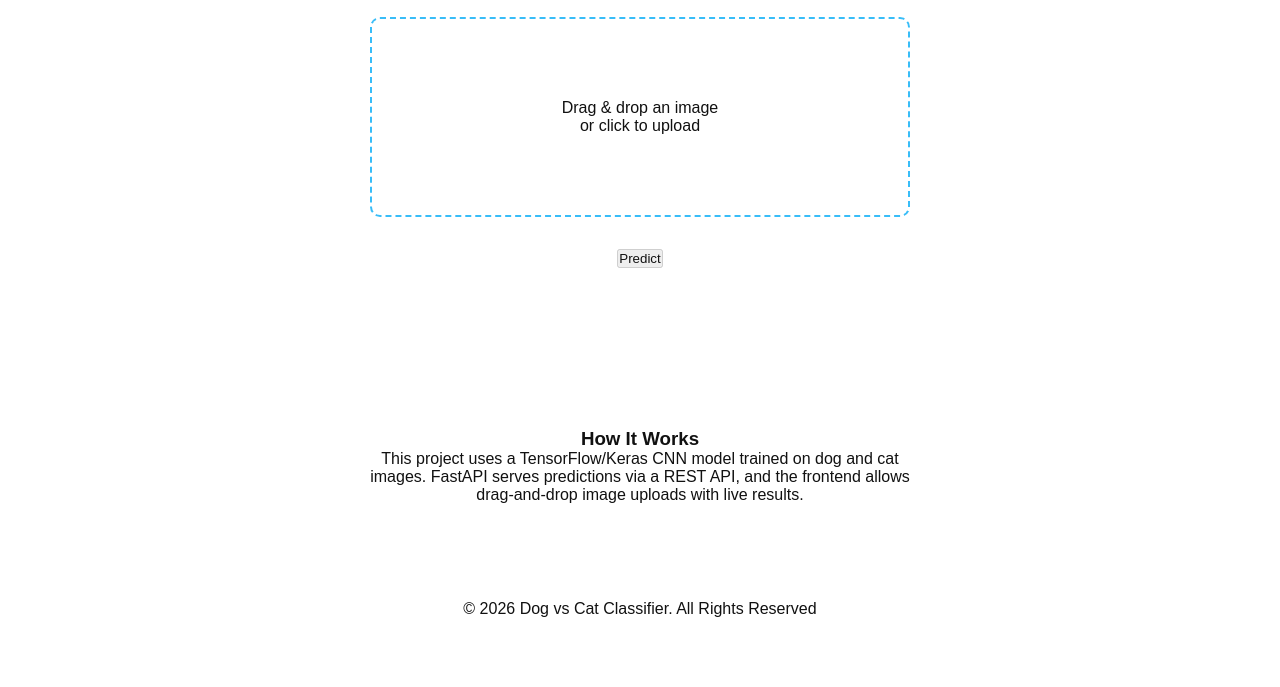
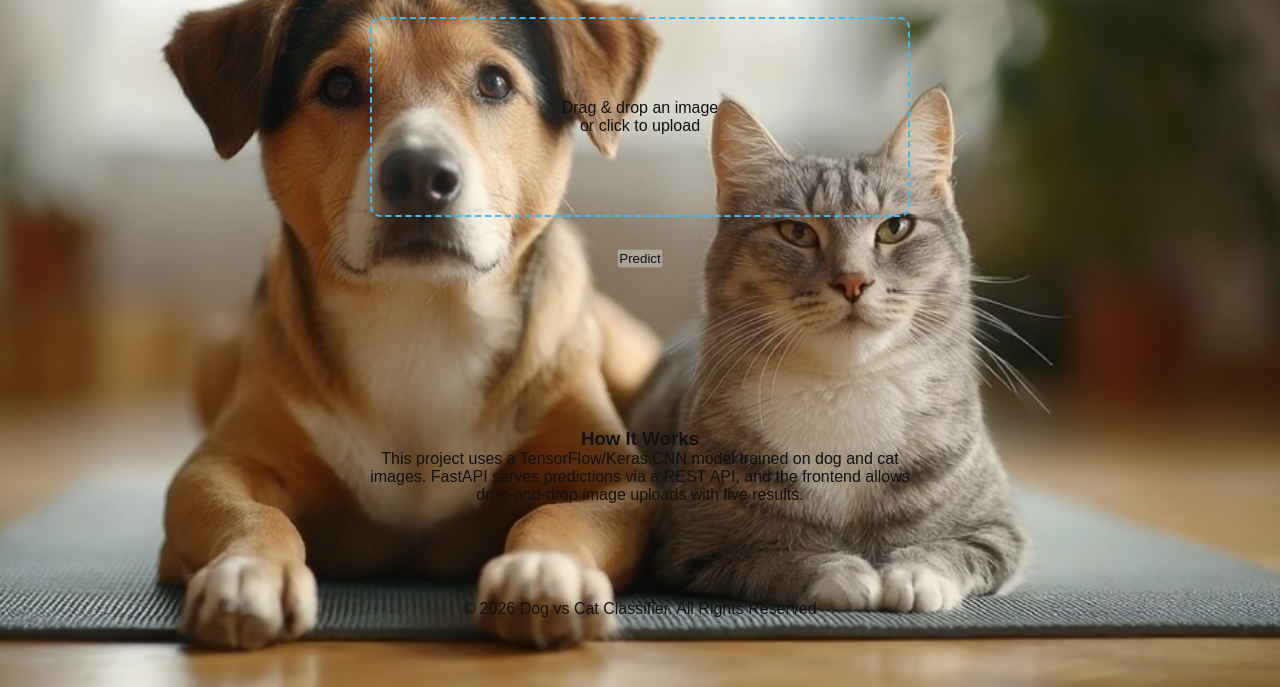
Before and after one commit to sadiqmiah/Dog-vs-Cat-Classifier, a plain HTML site: page docs/index.html in a window 1280 px wide. Shown: the part 113-800 px from the top of the page. Drawn offline with Linux system fonts and the light colour scheme.

Commit message:
Update style.css

```diff
--- a/docs/style.css
+++ b/docs/style.css
@@ -17,7 +17,7 @@
 
 html {
   min-height: 100%;
-  background-image: url('background.jpg');
+  background-image: url('dog_cat_ai.jpg');
   background-size: cover;
   background-position: center;
   background-repeat: no-repeat;
```
